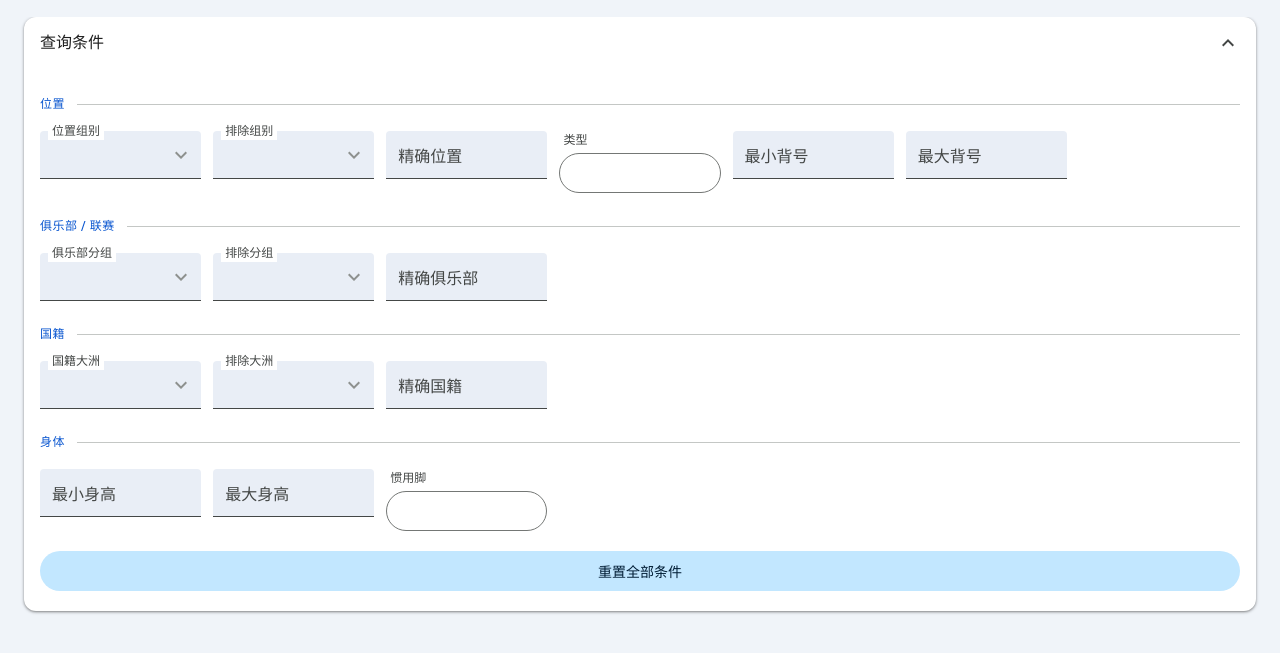
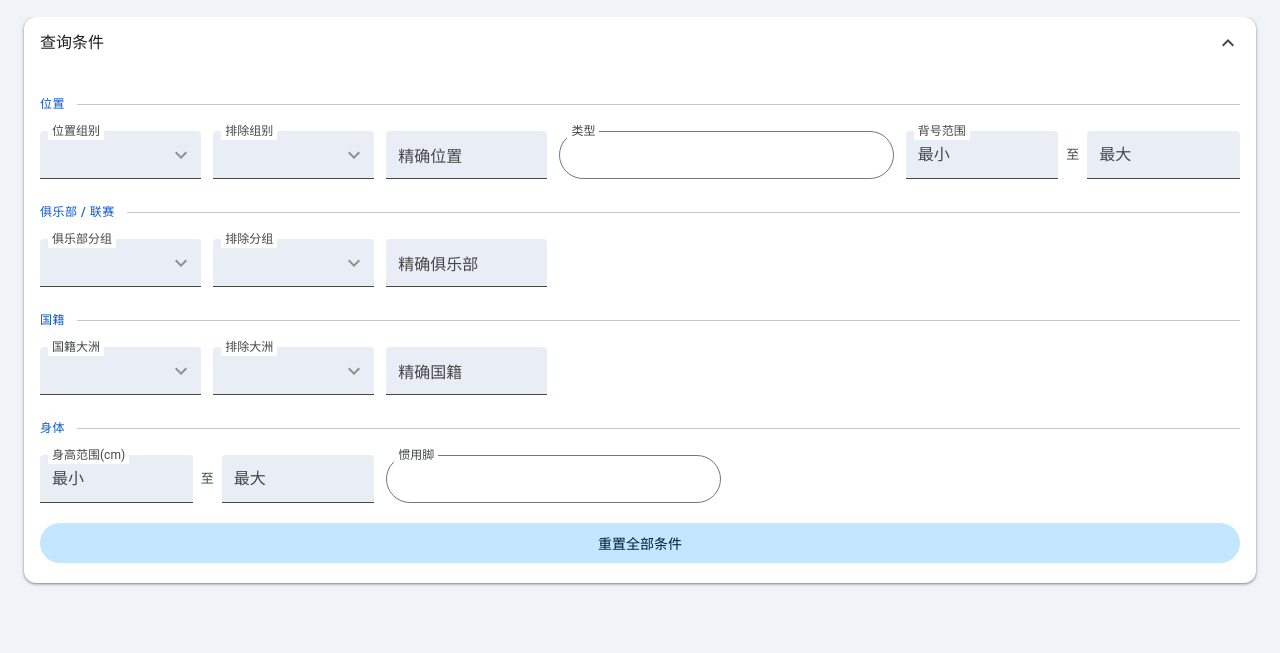
Before and after one commit to InGnIJM/kuangliangba, a website: page tools/web_template.html in a window 1280 px wide. Shown: the part 77-730 px from the top of the page. Drawn offline with Linux system fonts and the light colour scheme.

Commit message:
style:筛选组件对齐统一高度并优化范围输入与聚焦动效

```diff
--- a/tools/web_template.html
+++ b/tools/web_template.html
@@ -175,14 +175,26 @@ details#filters[open] summary .chev { transform: rotate(180deg); }
   gap: 18px 12px;
 }
 .field { position: relative; min-width: 0; }
-.field .pair { display: flex; align-items: flex-start; gap: 8px; }
-.field .pair > .field { flex: 1; }
-.field .pair .sep {
+.field .pair { display: flex; align-items: center; gap: 8px; }
+.field .sub { position: relative; flex: 1; min-width: 0; }
+.field .sep {
   color: var(--on-surface-variant);
-  font-size: 14px;
-  line-height: 48px;
+  font-size: 13px;
   flex-shrink: 0;
 }
+
+/* 聚焦指示条：底部蓝条从中心展开 */
+.ul {
+  position: absolute;
+  left: 0; right: 0; bottom: 0;
+  height: 2px;
+  background: var(--primary);
+  transform: scaleX(0);
+  transform-origin: center;
+  transition: transform .18s var(--ease);
+  pointer-events: none;
+}
+:focus-within > .ul { transform: scaleX(1); }
 
 /* M3 浮动标签文本框 */
 select, input {
@@ -207,12 +219,16 @@ select {
   padding-right: 40px;
   cursor: pointer;
 }
+select:hover, input:hover {
+  background: var(--surface-high);
+  border-bottom-color: var(--on-surface);
+}
 select:focus, input:focus {
-  border-bottom: 2px solid var(--primary);
   background: var(--surface-high);
 }
 input::placeholder { color: transparent; }
 input:focus::placeholder { color: var(--on-surface-variant); }
+.field .sub input::placeholder { color: var(--on-surface-variant); }
 input[type=number] { appearance: textfield; -moz-appearance: textfield; }
 input::-webkit-outer-spin-button, input::-webkit-inner-spin-button { -webkit-appearance: none; }
 
@@ -232,30 +248,24 @@ input::-webkit-outer-spin-button, input::-webkit-inner-spin-button { -webkit-app
 }
 .field > input:focus ~ label,
 .field > input:not(:placeholder-shown) ~ label,
-.field > select ~ label {
+.field > select ~ label,
+.field.seg > label,
+.field.range > label {
   top: -9px;
   font-size: 12px;
   background: var(--surface-lowest);
 }
 .field > input:focus ~ label,
-.field > select:focus ~ label { color: var(--primary); }
-
-/* 分段按钮的静态标签 */
-.field > .seg-label {
-  position: static;
-  display: block;
-  font-size: 12px;
-  font-weight: 500;
-  color: var(--on-surface-variant);
-  padding: 0 4px 4px;
-}
+.field > select:focus ~ label,
+.field.seg:focus-within > label,
+.field.range:focus-within > label { color: var(--primary); }
 
 /* ===== M3 分段按钮 ===== */
 .segmented {
   display: flex;
-  height: 40px;
+  height: 48px;
   border: 1px solid var(--outline);
-  border-radius: 20px;
+  border-radius: 24px;
   overflow: hidden;
 }
 .segmented button {
@@ -429,6 +439,11 @@ main { padding: 0 16px 32px; }
   }
 }
 
+/* 空间足够时分段按钮与范围字段占两格 */
+@media (min-width: 480px) {
+  .field.seg, .field.range { grid-column: span 2; }
+}
+
 @media (min-width: 640px) {
   header { padding: 20px 24px; }
   details#filters { margin: 0 24px 20px; }
@@ -457,32 +472,44 @@ main { padding: 0 16px 32px; }
   <div class="filter-body">
     <div class="grid">
       <div class="section-title">位置</div>
-      <div class="field"><select id="posGroup"></select><label>位置组别</label></div>
-      <div class="field"><select id="posGroupEx"></select><label>排除组别</label></div>
-      <div class="field"><input id="pos" list="dl-pos" placeholder=" "><label>精确位置</label></div>
-      <div class="field">
-        <label class="seg-label">类型</label>
+      <div class="field"><select id="posGroup"></select><i class="ul"></i><label>位置组别</label></div>
+      <div class="field"><select id="posGroupEx"></select><i class="ul"></i><label>排除组别</label></div>
+      <div class="field"><input id="pos" list="dl-pos" placeholder=" "><i class="ul"></i><label>精确位置</label></div>
+      <div class="field seg">
         <div class="segmented" id="type" data-values="全部,现役,历史"></div>
+        <label>类型</label>
       </div>
-      <div class="field"><input id="shirtMin" type="number" inputmode="numeric" placeholder=" "><label>最小背号</label></div>
-      <div class="field"><input id="shirtMax" type="number" inputmode="numeric" placeholder=" "><label>最大背号</label></div>
+      <div class="field range">
+        <div class="pair">
+          <div class="sub"><input id="shirtMin" type="number" inputmode="numeric" placeholder="最小"><i class="ul"></i></div>
+          <span class="sep">至</span>
+          <div class="sub"><input id="shirtMax" type="number" inputmode="numeric" placeholder="最大"><i class="ul"></i></div>
+        </div>
+        <label>背号范围</label>
+      </div>
 
       <div class="section-title">俱乐部 / 联赛</div>
-      <div class="field"><select id="leagueGroup"></select><label>俱乐部分组</label></div>
-      <div class="field"><select id="leagueGroupEx"></select><label>排除分组</label></div>
-      <div class="field"><input id="club" list="dl-club" placeholder=" "><label>精确俱乐部</label></div>
+      <div class="field"><select id="leagueGroup"></select><i class="ul"></i><label>俱乐部分组</label></div>
+      <div class="field"><select id="leagueGroupEx"></select><i class="ul"></i><label>排除分组</label></div>
+      <div class="field"><input id="club" list="dl-club" placeholder=" "><i class="ul"></i><label>精确俱乐部</label></div>
 
       <div class="section-title">国籍</div>
-      <div class="field"><select id="continent"></select><label>国籍大洲</label></div>
-      <div class="field"><select id="continentEx"></select><label>排除大洲</label></div>
-      <div class="field"><input id="country" list="dl-country" placeholder=" "><label>精确国籍</label></div>
+      <div class="field"><select id="continent"></select><i class="ul"></i><label>国籍大洲</label></div>
+      <div class="field"><select id="continentEx"></select><i class="ul"></i><label>排除大洲</label></div>
+      <div class="field"><input id="country" list="dl-country" placeholder=" "><i class="ul"></i><label>精确国籍</label></div>
 
       <div class="section-title">身体</div>
-      <div class="field"><input id="heightMin" type="number" inputmode="numeric" placeholder=" "><label>最小身高</label></div>
-      <div class="field"><input id="heightMax" type="number" inputmode="numeric" placeholder=" "><label>最大身高</label></div>
-      <div class="field">
-        <label class="seg-label">惯用脚</label>
+      <div class="field range">
+        <div class="pair">
+          <div class="sub"><input id="heightMin" type="number" inputmode="numeric" placeholder="最小"><i class="ul"></i></div>
+          <span class="sep">至</span>
+          <div class="sub"><input id="heightMax" type="number" inputmode="numeric" placeholder="最大"><i class="ul"></i></div>
+        </div>
+        <label>身高范围(cm)</label>
+      </div>
+      <div class="field seg">
         <div class="segmented" id="foot"></div>
+        <label>惯用脚</label>
       </div>
     </div>
     <button id="reset">重置全部条件</button>
```
